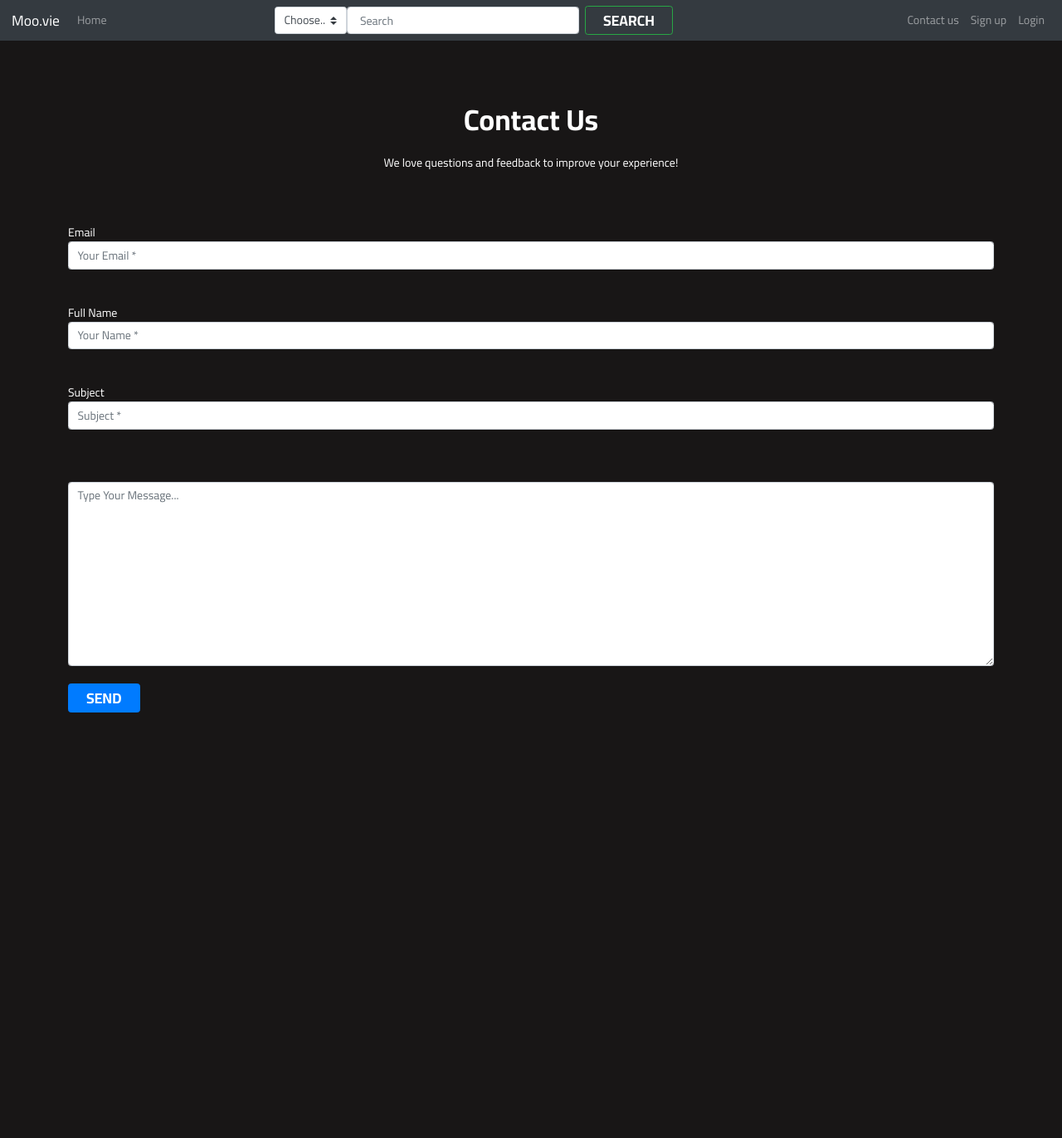
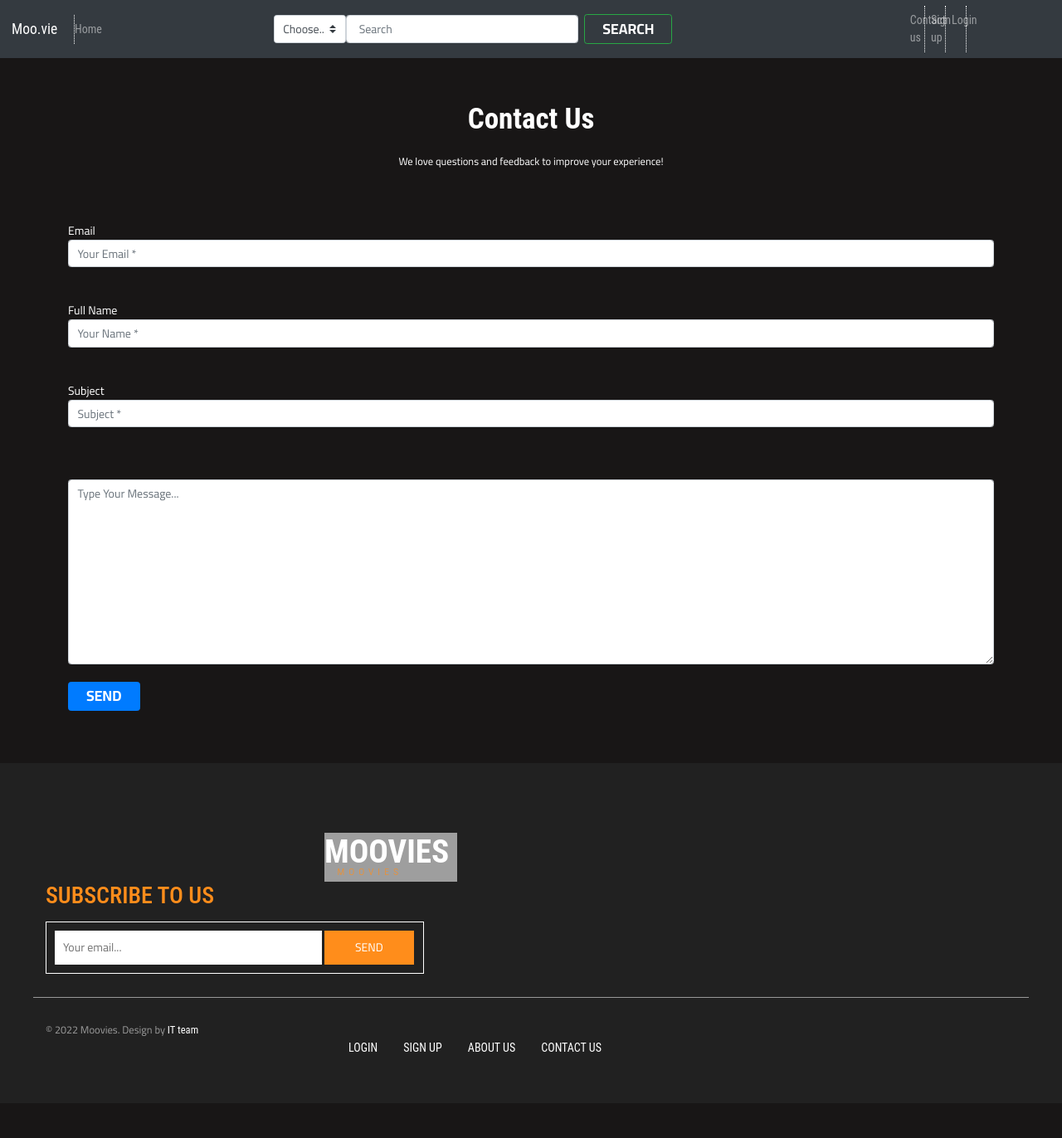
Before and after one commit to BoXunTong/Movie, a Django app: page /moovie/contact/ in a window 1280 px wide. Shown: the whole page at 83% size. Before the commit the page ends 859 px from the top, so only its background shows below. Run offline with Django 3.2, Linux system fonts and the light colour scheme; some libraries are stand-ins or nearby versions; grey boxes are pictures that could not be loaded.

Commit message:
conflict

```diff
--- a/templates/moovie/base.html
+++ b/templates/moovie/base.html
@@ -1,12 +1,10 @@
 <!DOCTYPE html>
 {% load staticfiles %}
-
 
 <html lang="en">
     <head>
         <meta charset="utf-8">
         <meta name="viewport" content="width=device-width, initial-scale=1, shrink-to-fit=no">
-
         <link rel="icon" href="https://via.placeholder.com/64">
         <title>
             Moovie -
@@ -16,7 +14,8 @@
         </title>
         <link href="{% static 'css/bootstrap.min.css' %}" rel="stylesheet">
         <link href="{% static 'css/carousel.css' %}" rel="stylesheet">
-
+        <link href="{% static "css/style.css" %}" rel="stylesheet">
+        <link rel="stylesheet" href="{% static 'css/movie_profile.css' %}">
 
         <style>
             .bd-placeholder-img {
@@ -44,7 +43,6 @@
         <!-- APP CSS -->
         <link rel="stylesheet" href="{% static 'css/grid.css' %}">
         <link rel="stylesheet" href="{% static 'css/app.css' %}">
-    <link rel="stylesheet" href="{% static 'css/movie_profile.css' %}">
     </head>
     <body>
         <header>
@@ -78,10 +76,7 @@
 
                             <button class="btn btn-outline-success my-2 my-sm-0" type="submit">Search</button>
                         </form>
-
                     </div>
-
-
 
                     <ul class="navbar-nav">
                         <li class="nav-item">
@@ -92,31 +87,69 @@
                                 <a class="nav-link" href="#">My Profile</a>
                             </li>
                             <li class="nav-item">
-                        <a class="nav-link" href="#">Logout</a>
+                                <a class="nav-link" href="{% url 'moovie:logout' %}">Logout</a>
                             </li>
                         {% else %}
                             <li class="nav-item">
-                        <a class="nav-link" href="#">Sign up</a>
+                                <a class="nav-link" href="{% url 'moovie:register' %}">Sign up</a>
                             </li>
                             <li class="nav-item">
-                        <a class="nav-link" href="#">Login</a>
+                                <a class="nav-link" href="{% url 'moovie:login' %}">Login</a>
                             </li>
                         {% endif %}
-
-
                     </ul>
-
                 </div>
-
             </nav>
         </header>
-
 
         <div>
             {% block body_block %}
             {% endblock %}
         </div>
 
+        <!-- footer -->
+        <div class="footer">
+            <div class="container">
+                <div class="w3ls_footer_grid">
+                    <div class="col-md-6 w3ls_footer_grid_right">
+                        <a href="index.html"><h2>Moovies<span>Moovies</span></h2></a>
+                    </div>
+                    <div class="col-md-6 w3ls_footer_grid_left">
+                        <div class="w3ls_footer_grid_left1">
+                            <h2>Subscribe to us</h2>
+                            <div class="w3ls_footer_grid_left1_pos">
+                                <form action="#" method="post">
+                                    <input type="email" name="email" placeholder="Your email..." required="">
+                                    <input type="submit" value="Send">
+                                </form>
+                            </div>
+                        </div>
+                    </div>
+                    <div class="clearfix"> </div>
+                </div>
+                <div class="col-md-5 w3ls_footer_grid1_left">
+                    <p>&copy; 2022 Moovies. Design by <a href="{% url 'moovie:about-us' %}">IT team</a></p>
+                </div>
+                <div class="col-md-7 w3ls_footer_grid1_right">
+                    <ul>
+                        <li>
+                            <a href="{% url 'moovie:login' %}">Login</a>
+                        </li>
+                        <li>
+                            <a href="{% url 'moovie:register' %}">Sign up</a>
+                        </li>
+                        <li>
+                            <a href="{% url 'moovie:about-us' %}">About us</a>
+                        </li>
+                        <li>
+                            <a href="{% url 'moovie:contact_us' %}">Contact us</a>
+                        </li>
+                    </ul>
+                </div>
+                <div class="clearfix"> </div>
+            </div>
+        </div>
+        <!-- //footer -->
 
         <script src="{% static 'js/jquery-3.3.1.min.js' %}"></script>
         <script>window.jQuery || document.write('<script src="{% static "js/jquery-slim.min.js" %}"><\/script>')</script>
@@ -127,5 +160,6 @@
         <!-- APP SCRIPT -->
         <script src="{% static 'js/app.js' %}"></script>
         <script src="{% static 'js/moovie-ajax.js' %}"></script>
+
     </body>
 </html>
```
Lines whose indentation alone changed are shown as unchanged.
